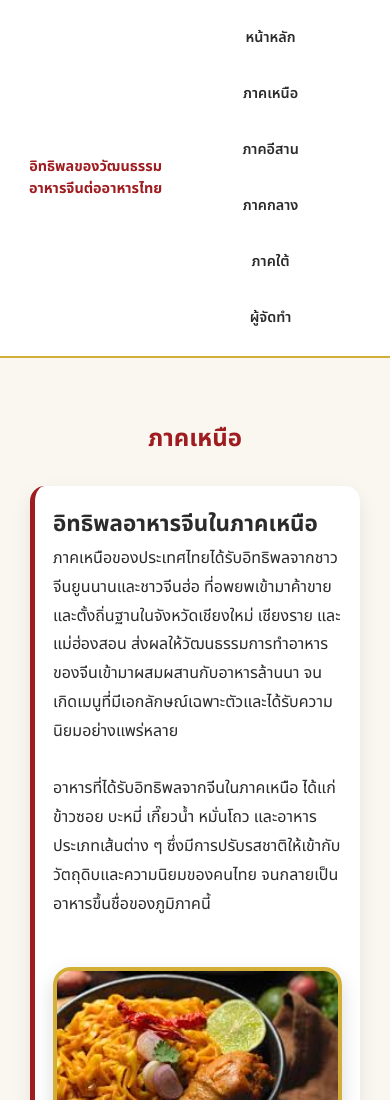
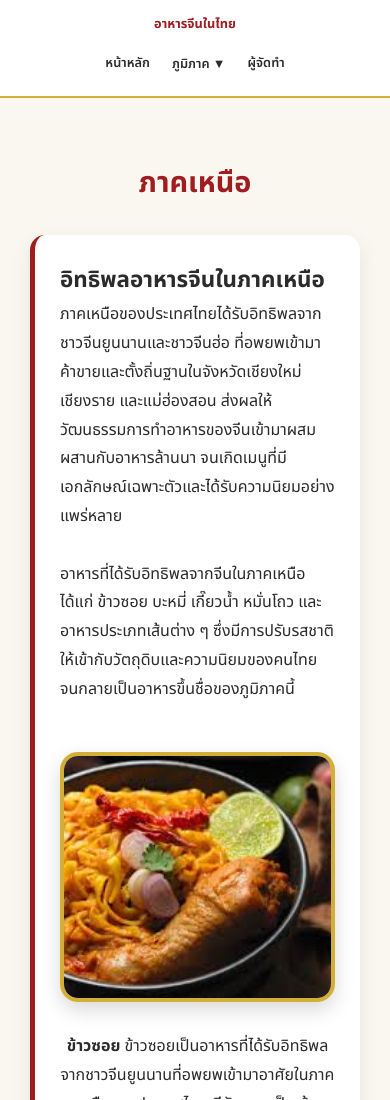
Before and after one commit to EmikoChu/Chinese-Food-To-TH, a website: page north.html in a window 390 px wide. Shown: the top 1100 px of the page. Drawn offline with Linux system fonts and the light colour scheme.

Commit message:
Add files via upload

````diff
--- a/north.html
+++ b/north.html
@@ -10,14 +10,22 @@
   <body>
     <header>
       <nav>
-        <div class="logo">อิทธิพลของวัฒนธรรมอาหารจีนต่ออาหารไทย</div>
+        <div class="logo">อาหารจีนในไทย</div>
 
         <div class="menu">
           <a href="home.html">หน้าหลัก</a>
-          <a href="north.html">ภาคเหนือ</a>
-          <a href="northeast.html">ภาคอีสาน</a>
-          <a href="central.html">ภาคกลาง</a>
-          <a href="south.html">ภาคใต้</a>
+
+          <div class="dropdown">
+            <button class="dropbtn">ภูมิภาค ▼</button>
+
+            <div class="dropdown-content">
+              <a href="north.html">ภาคเหนือ</a>
+              <a href="northeast.html">ภาคอีสาน</a>
+              <a href="central.html">ภาคกลาง</a>
+              <a href="south.html">ภาคใต้</a>
+            </div>
+          </div>
+
           <a href="author.html">ผู้จัดทำ</a>
         </div>
       </nav>
--- a/style.css
+++ b/style.css
@@ -485,56 +485,120 @@ MOBILE RESPONSIVE IMPROVED
 }
 
 /* Mobile */
-@media screen and (max-width: 480px) {
-  ``` .hero {
-    height: 45vh;
+/* =========================
+   MOBILE ONLY
+   ========================= */
+
+/* =========================
+   DROPDOWN MENU
+   ========================= */
+
+.dropdown {
+  position: relative;
+  display: inline-block;
 }
 
-  .hero-content-no-box h1 {
-    font-size: 1.6rem;
+.dropbtn {
+  background: none;
+  border: none;
+  cursor: pointer;
+
+  font-size: inherit;
+  font-weight: 600;
+  color: inherit;
+
+  padding: 10px 15px;
 }
 
-  .hero-content-no-box p {
-    font-size: 0.9rem;
+.dropdown-content {
+  display: none;
+
+  position: absolute;
+  top: 100%;
+  left: 0;
+
+  min-width: 180px;
+
+  background: white;
+
+  border-radius: 12px;
+
+  box-shadow: 0 8px 20px rgba(0, 0, 0, 0.15);
+
+  overflow: hidden;
+
+  z-index: 999;
 }
 
+.dropdown-content a {
+  display: block;
+  padding: 12px 15px;
+  text-decoration: none;
+  color: var(--dark);
+}
+
+.dropdown-content a:hover {
+  background: #f5f5f5;
+}
+
+.dropdown:hover .dropdown-content {
+  display: block;
+}
+
+/* =========================
+   MOBILE
+   ========================= */
+
+@media (max-width: 768px) {
+  nav {
+    flex-direction: column;
+    align-items: center;
+    gap: 12px;
+  }
+
+  /* หัวข้อเว็บ */
   .logo {
     font-size: 0.9rem;
+    text-align: center;
+    line-height: 1.5;
+    max-width: 280px;
   }
 
-  .section-title {
-    font-size: 1.5rem;
+  /* เมนู */
+  .menu {
+    display: flex;
+    justify-content: center;
+    align-items: center;
+    flex-wrap: wrap;
+    gap: 10px;
   }
 
-  .intro-box {
-    padding: 20px;
+  .menu a {
+    font-size: 0.85rem;
+    padding: 8px 10px;
   }
 
-  .intro-box h1 {
-    font-size: 1.5rem;
+  .dropbtn {
+    font-size: 0.85rem;
+    padding: 8px 10px;
+  }
 }
 
-  .intro-box p {
-    font-size: 0.95rem;
-  }
+/* จอเล็กมาก */
 
-  .card img {
-    height: 180px;
-  }
-
-  .food-image {
-    height: 200px;
-  }
-
-  iframe {
-    height: 200px;
-  }
-
-  .content-box {
-    padding: 18px;
+@media (max-width: 480px) {
+  .logo {
+    font-size: 0.8rem;
+    max-width: 220px;
   }
 
   .menu {
-    grid-template-columns: 1fr;
+    gap: 6px;
+  }
+
+  .menu a,
+  .dropbtn {
+    font-size: 0.8rem;
+    padding: 6px 8px;
   }
 }
````
Also changed, not shown: author.html (+11 -1 lines), central.html (+13 -5 lines), home.html (+13 -5 lines), northeast.html (+13 -5 lines), south.html (+13 -5 lines). Lines whose indentation alone changed are shown as unchanged.
